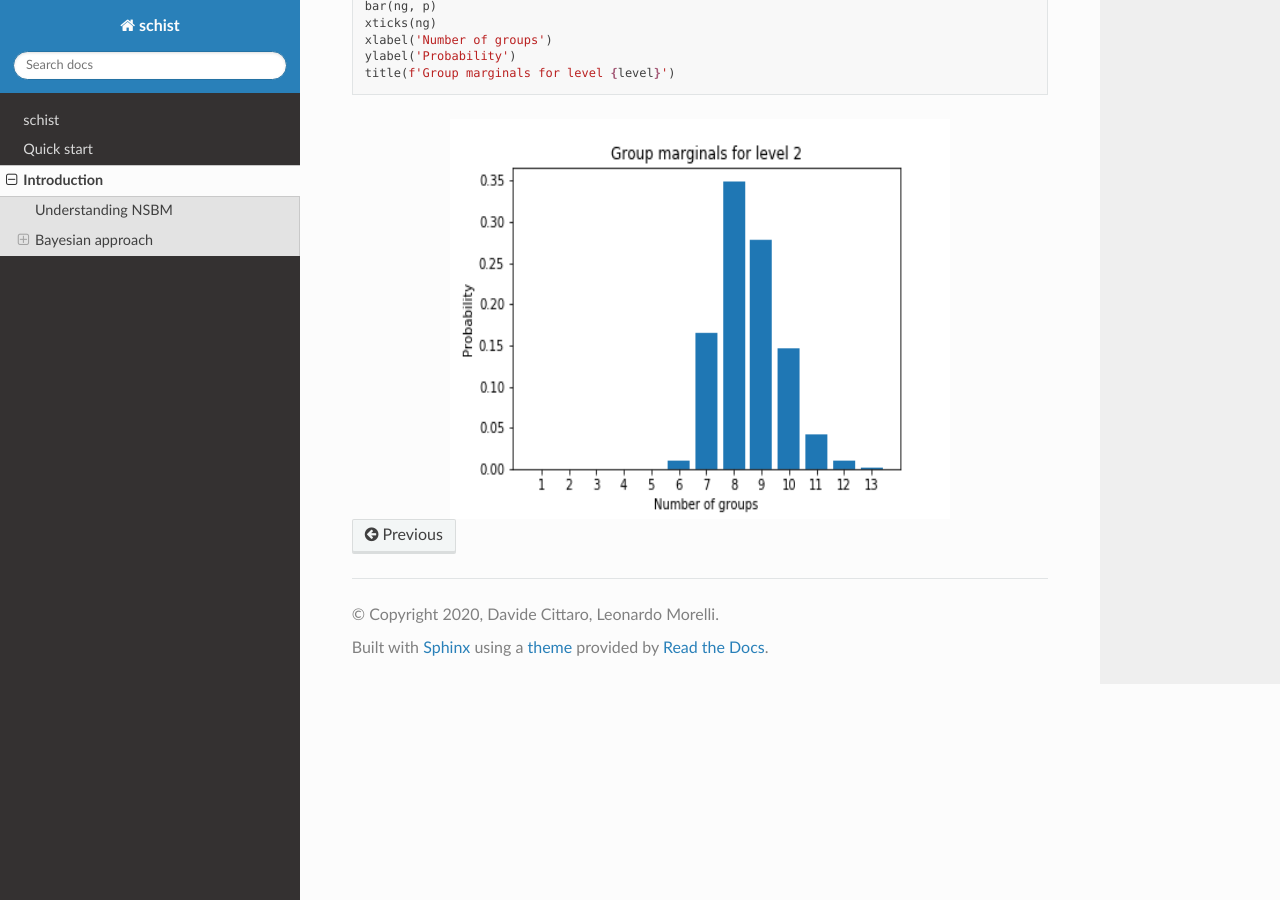
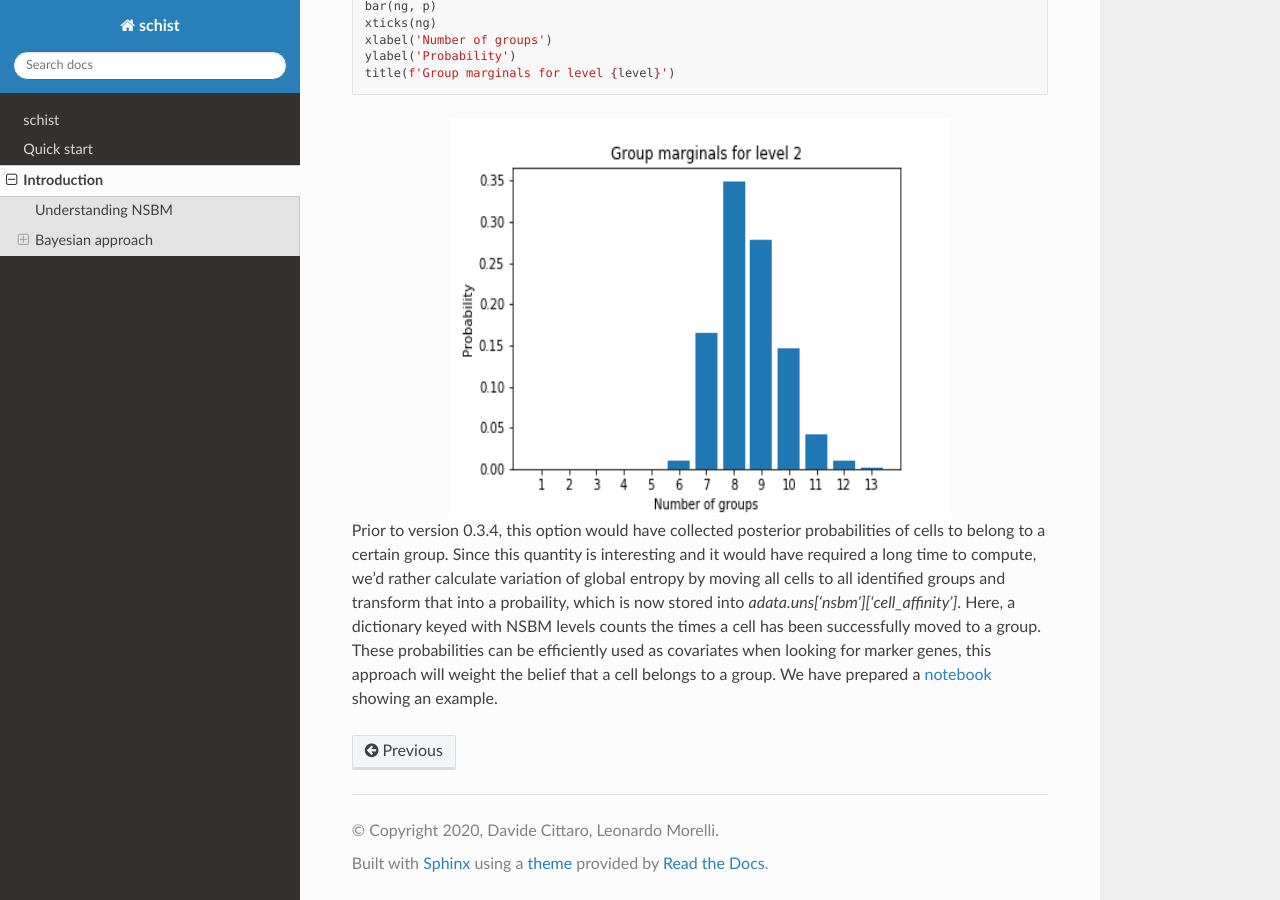
Before and after one commit to dawe/schist, a Sphinx documentation site: the page built from docs/intro.rst, in a window 1280 px wide and 900 px high, scrolled down 1619 px. Built offline with Sphinx 7.4.7 and the Read the Docs theme 2.0.0, drawn with Linux system fonts in a browser that asks for light colours; formulas are drawn with MathJax 3.

Commit message:
first docs

```diff
--- a/docs/intro.rst
+++ b/docs/intro.rst
@@ -66,3 +66,5 @@ an additional step (with fixed number of iterations) is added to execution. Duri
     :align: center
     :height: 400px
     :alt: alternate text
+
+Prior to version 0.3.4, this option would have collected posterior probabilities of cells to belong to a certain group. Since this quantity is interesting and it would have required a long time to compute, we'd rather calculate variation of global entropy by moving all cells to all identified groups and transform that into a probaility, which is now stored into `adata.uns['nsbm']['cell_affinity']`. Here, a dictionary keyed with NSBM levels counts the times a cell has been successfully moved to a group. These probabilities can be efficiently used as covariates when looking for marker genes, this approach will weight the belief that a cell belongs to a group. We have prepared a `notebook <https://github.com/dawe/schist-notebooks/blob/master/Cell_Marginals.ipynb>`_ showing an example.
```
